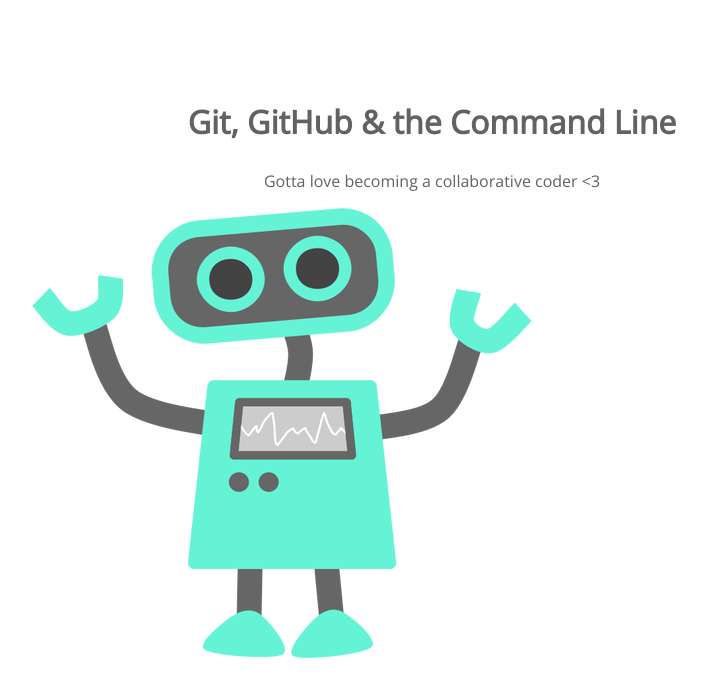
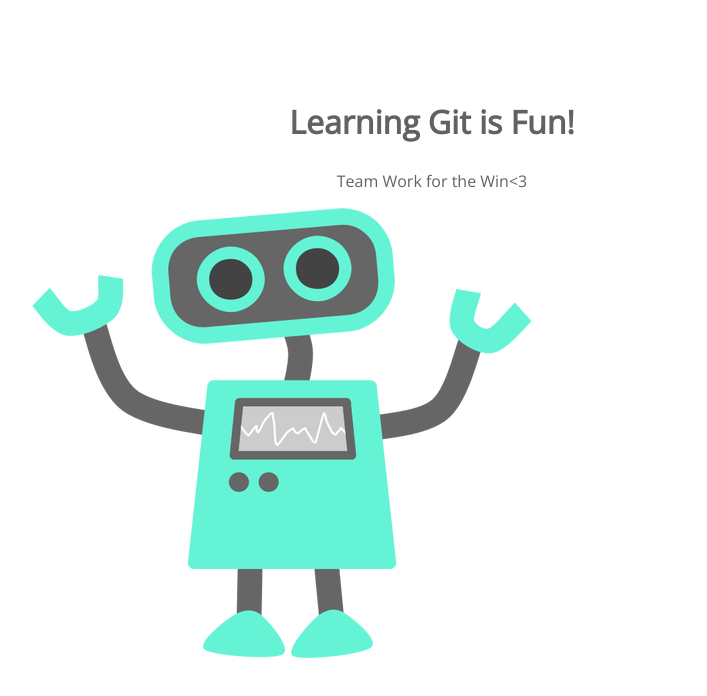
Before and after one commit to rebdevdesign/105-project-2018, a plain HTML site: page index.html in a window 1280 px wide. Shown: the whole page, without its empty margins (208-915 px from the left). Drawn offline with nearby package versions, Linux system fonts and the light colour scheme.

Commit message:
changed hero and paragraph copy

```diff
--- a/index.html
+++ b/index.html
@@ -8,8 +8,8 @@
 </head>
 <body>
 	<section>
-		<h1>Git, GitHub & the Command Line</h1>
-		<p>Gotta love becoming a collaborative coder <3</p>
+		<h1>Learning Git is Fun!</h1>
+		<p>Team Work for the Win<3</p>
 		<img src="img/happy-blue-robot.png">
 	</section>
 </body>
```
